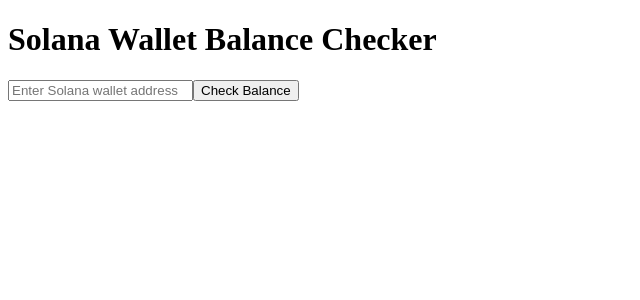
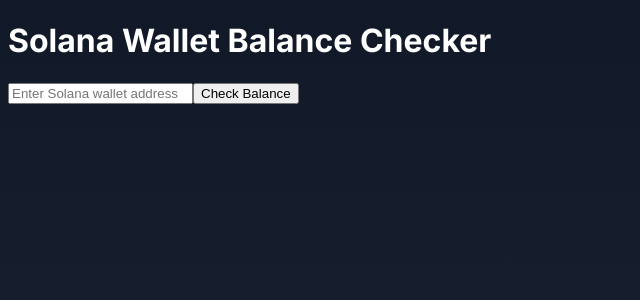
Before and after one commit to p4ncakedad/solana-wallet, a Next.js app: page / in a window 1280 px wide. Shown: the top 300 px of the page, without its empty margins (0-640 px from the left). Built offline with nearby package versions, Linux system fonts and the light colour scheme; what @solana/web3.js would draw is missing.

Commit message:
Add Next.js root layout and global styles

```diff
--- /dev/null
+++ b/src/app/globals.css
@@ -0,0 +1,19 @@
+@tailwind base;
+@tailwind components;
+@tailwind utilities;
+
+:root {
+  --foreground-rgb: 255, 255, 255;
+  --background-start-rgb: 17, 24, 39;
+  --background-end-rgb: 31, 41, 55;
+}
+
+body {
+  color: rgb(var(--foreground-rgb));
+  background: linear-gradient(
+    to bottom,
+    rgb(var(--background-start-rgb)),
+    rgb(var(--background-end-rgb))
+  );
+  min-height: 100vh;
+}
--- /dev/null
+++ b/src/app/layout.tsx
@@ -0,0 +1,22 @@
+import type { Metadata } from 'next'
+import { Inter } from 'next/font/google'
+import './globals.css'
+
+const inter = Inter({ subsets: ['latin'] })
+
+export const metadata: Metadata = {
+  title: 'Solana Wallet Balance Checker',
+  description: 'Check SOL and token balances for any Solana wallet address',
+}
+
+export default function RootLayout({
+  children,
+}: {
+  children: React.ReactNode
+}) {
+  return (
+    <html lang="en">
+      <body className={inter.className}>{children}</body>
+    </html>
+  )
+}
```
